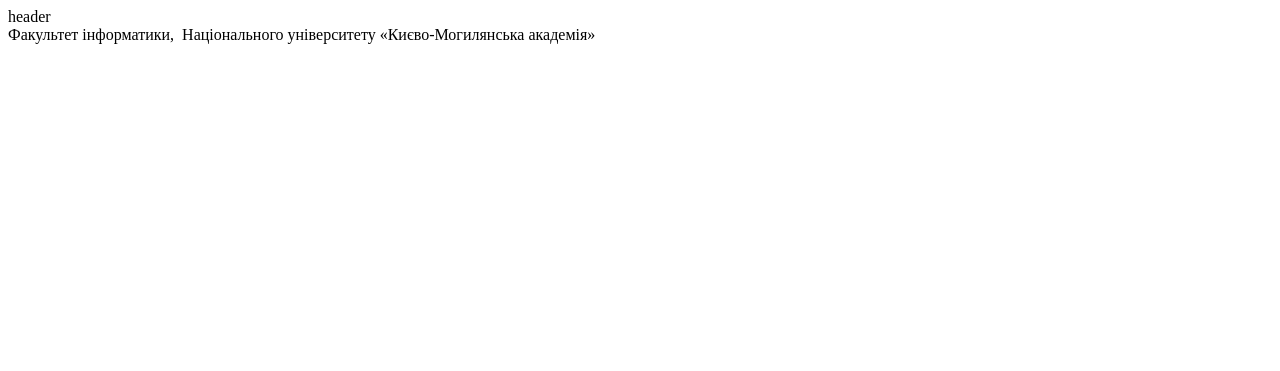
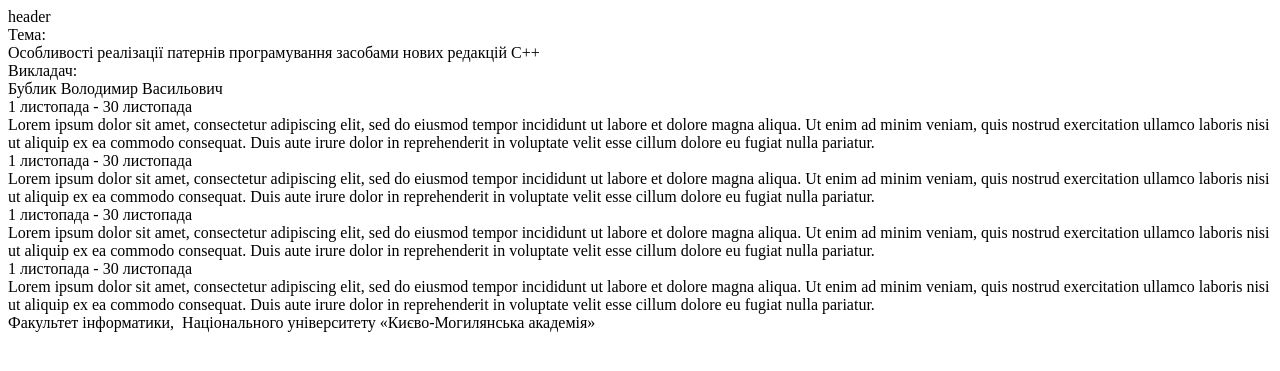
Before and after one commit to SandraRadz/AutomaticRecordingSystem, a Django app: page /plans/ in a window 1280 px wide. Shown: the top 371 px of the page. Run offline with Django 3.2, Linux system fonts and the light colour scheme; some libraries are stand-ins or nearby versions.

Commit message:
first front for plans

```diff
--- a/templates/plans/plans.html
+++ b/templates/plans/plans.html
@@ -1,14 +1,52 @@
 {%  extends "base.html" %}
 
 {% block content %}
-<div>
-    <div>
-        <div></div>
-        <div></div>
+<div class="mainInfo">
+    <div class="themeDescription">
+        <div class="theme">Тема:</div>
+        <div class="themeName">Особливості реалізації патернів програмування засобами нових редакцій С++</div>
     </div>
-    <div>
-        <div></div>
-        <div></div>
+    <div class="lecturerDescription">
+        <div class="lecturer">Викладач:</div>
+        <div class="lecturername">Бублик Володимир Васильович</div>
     </div>
 </div>
+<div class="plan">
+    <div class="point-main">
+        <div class="deadline">1 листопада - 30 листопада </div>
+        <div class="description">Lorem ipsum dolor sit amet, consectetur adipiscing elit, sed do eiusmod tempor
+            incididunt ut labore et
+            dolore magna aliqua. Ut enim ad minim veniam, quis nostrud exercitation ullamco laboris nisi ut aliquip ex
+            ea commodo consequat.
+            Duis aute irure dolor in reprehenderit in voluptate velit esse cillum dolore eu fugiat nulla pariatur.
+        </div>
+    </div>
+    <div class="point-main">
+        <div class="deadline">1 листопада - 30 листопада </div>
+        <div class="description">Lorem ipsum dolor sit amet, consectetur adipiscing elit, sed do eiusmod tempor
+            incididunt ut labore et
+            dolore magna aliqua. Ut enim ad minim veniam, quis nostrud exercitation ullamco laboris nisi ut aliquip ex
+            ea commodo consequat.
+            Duis aute irure dolor in reprehenderit in voluptate velit esse cillum dolore eu fugiat nulla pariatur.
+        </div>
+    </div>
+    <div class="point">
+        <div class="deadline">1 листопада - 30 листопада </div>
+        <div class="description">Lorem ipsum dolor sit amet, consectetur adipiscing elit, sed do eiusmod tempor
+            incididunt ut labore et
+            dolore magna aliqua. Ut enim ad minim veniam, quis nostrud exercitation ullamco laboris nisi ut aliquip ex
+            ea commodo consequat.
+            Duis aute irure dolor in reprehenderit in voluptate velit esse cillum dolore eu fugiat nulla pariatur.
+        </div>
+    </div>
+    <div class="point">
+            <div class="deadline">1 листопада - 30 листопада </div>
+            <div class="description">Lorem ipsum dolor sit amet, consectetur adipiscing elit, sed do eiusmod tempor
+                incididunt ut labore et
+                dolore magna aliqua. Ut enim ad minim veniam, quis nostrud exercitation ullamco laboris nisi ut aliquip ex
+                ea commodo consequat.
+                Duis aute irure dolor in reprehenderit in voluptate velit esse cillum dolore eu fugiat nulla pariatur.
+            </div>
+        </div>
+</div>
 {% endblock content %}
```
